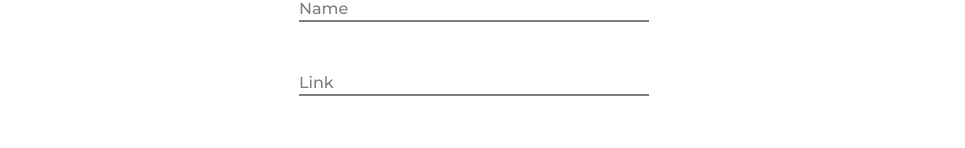
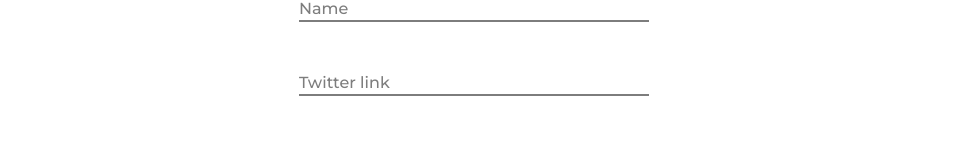
Before and after one commit to DawidKopicki/react-rocket, a React (Create React App) app: page / in a window 1280 px wide. Shown: the part 1247-1395 px from the top of the page, without its empty margins (166-1131 px from the left). Built offline with nearby package versions, Linux system fonts and the light colour scheme.

Commit message:
Components extraction

```diff
--- a/src/components/Form/Form.js
+++ b/src/components/Form/Form.js
@@ -1,5 +1,6 @@
 import React from 'react';
 import styles from './Form.module.scss';
+import Input from '../Input/Input';
 
 const Form = ({submitFn}) => (
     <div className={styles.wrapper}>
@@ -9,54 +10,26 @@
             className={styles.form}
             onSubmit={submitFn}
         >
-            <div className={styles.formItem}>
-                <input
-                    className={styles.input}
-                    type="text"
-                    name="name"
-                    id="name"
-                    placeholder=" "
-                    required
-                    maxLength="30"
-                />
-                <label className={styles.label} htmlFor="name">Name</label>
-                <div className={styles.formItemBar}></div>
-            </div>
-            <div className={styles.formItem}>
-                <input
-                    className={styles.input}
-                    type="text"
-                    name="link"
-                    id="link"
-                    placeholder=" "
-                    required
-                />
-                <label className={styles.label} htmlFor="link">Link</label>
-                <div className={styles.formItemBar}></div>
-            </div>
-            <div className={styles.formItem}>
-                <input
-                    className={styles.input}
-                    type="text"
-                    name="image"
-                    id="image"
-                    placeholder=" "
-                />
-                <label className={styles.label} htmlFor="image">Image</label>
-                <div className={styles.formItemBar}></div>
-            </div>
-            <div className={styles.formItem}>
-                <textarea
-                    name="description"
-                    id="description"
-                    placeholder=" "
-                    required
-                />
-                <label className={styles.label} htmlFor="description">Description</label>
-                <div className={styles.formItemBar}></div>
-            </div>
+            <Input
+                name='name'
+                label="Name"
+                maxLength={30}
+            />
+            <Input
+                name='link'
+                label="Twitter link"
+            />
+            <Input
+                name='image'
+                label="Image"
+            />
+            <Input
+                tag="textarea"
+                name='description'
+                label="Description"
+            />
             <button
-                className={styles.formButton}
+                className={styles.button}
                 type="submit"
             >
                 add new item
--- a/src/components/Form/Form.module.scss
+++ b/src/components/Form/Form.module.scss
@@ -19,62 +19,7 @@
     align-items: flex-start;
 }
 
-.formItem {
-    width: 100%;
-    margin: 24px 0;
-    position: relative;
-    flex-shrink: 0;
-}
-
-.formItemBar {
-      width: 100%;
-      height: 2px;
-      background: #7d7d7d;
-      transition: .1s all;
-    }
-
-label {
-    color: #7d7d7d;
-    position: absolute;
-    top: 3px;
-    left: 0;
-    transition: .2s ease-out all;
-    font-size: 16px;
-}
-
-input, textarea {
-    color: #7d7d7d;
-    font-size: 16px;
-    border: none;
-    line-height: 22px;
-    width: 100%;
-    background: none;
-}
-
-textarea {
-    resize: none;
-    min-height: 150px;
-}
-
-input:focus, textarea:focus {
-    outline: none;
-}
-
-input:focus + label, textarea:focus + label {
-    top: -22px;
-    font-size: 13px;
-}
-
-input:not(:placeholder-shown) + label, textarea:not(:placeholder-shown) + label  {
-    top: -22px;
-    font-size: 13px;
-}
-
-input:focus ~ .forms__item__bar, textarea:focus ~ .forms__item__bar {
-    background: #1E58FF;
-}
-
-.formButton {
+.button {
     font-size: 10px;
     text-decoration: none;
     padding: 7px 12px;
--- /dev/null
+++ b/src/components/Input/Input.js
@@ -0,0 +1,33 @@
+import React from 'react';
+import PropTypes from 'prop-types';
+import styles from './Input.module.scss'
+
+const Input = ({ tag: Tag, name, maxLength, label }) => (
+    <div className={styles.formItem}>
+        <Tag
+            className={Tag === 'textarea' ? styles.textarea : styles.input}
+            type="text"
+            name={name}
+            id={name}
+            maxLength={maxLength}
+            placeholder=" "
+        />
+        <label className={styles.label} htmlFor={name}>{label}</label>
+        <div className={styles.formItemBar}></div>
+    </div>
+);
+
+Input.propTypes = {
+    tag: PropTypes.string,
+    name: PropTypes.string.isRequired,
+    label: PropTypes.string.isRequired,
+    maxLength: PropTypes.number
+}
+
+Input.defaultProps = {
+    tag: 'input',
+    maxLength: 200
+}
+
+
+export default Input;
--- /dev/null
+++ b/src/components/Input/Input.module.scss
@@ -0,0 +1,54 @@
+.formItem {
+    width: 100%;
+    margin: 24px 0;
+    position: relative;
+    flex-shrink: 0;
+}
+
+.formItemBar {
+      width: 100%;
+      height: 2px;
+      background: #7d7d7d;
+      transition: .1s all;
+    }
+
+label {
+    color: #7d7d7d;
+    position: absolute;
+    top: 3px;
+    left: 0;
+    transition: .2s ease-out all;
+    font-size: 16px;
+}
+
+input, textarea {
+    color: #7d7d7d;
+    font-size: 16px;
+    border: none;
+    line-height: 22px;
+    width: 100%;
+    background: none;
+}
+
+textarea {
+    resize: none;
+    min-height: 150px;
+}
+
+input:focus, textarea:focus {
+    outline: none;
+}
+
+input:focus + label, textarea:focus + label {
+    top: -22px;
+    font-size: 13px;
+}
+
+input:not(:placeholder-shown) + label, textarea:not(:placeholder-shown) + label  {
+    top: -22px;
+    font-size: 13px;
+}
+
+input:focus ~ .forms__item__bar, textarea:focus ~ .forms__item__bar {
+    background: #1E58FF;
+}
```
